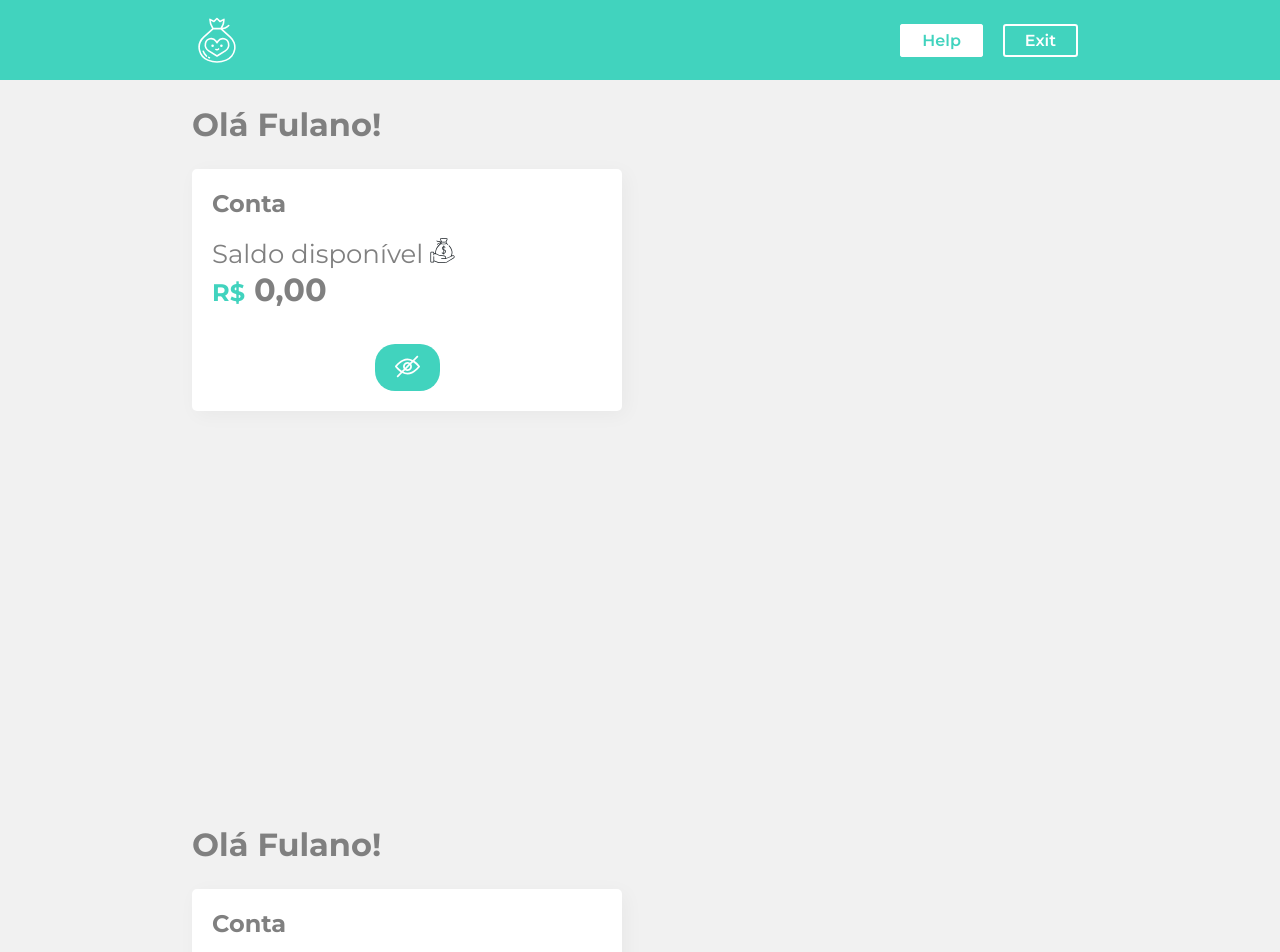
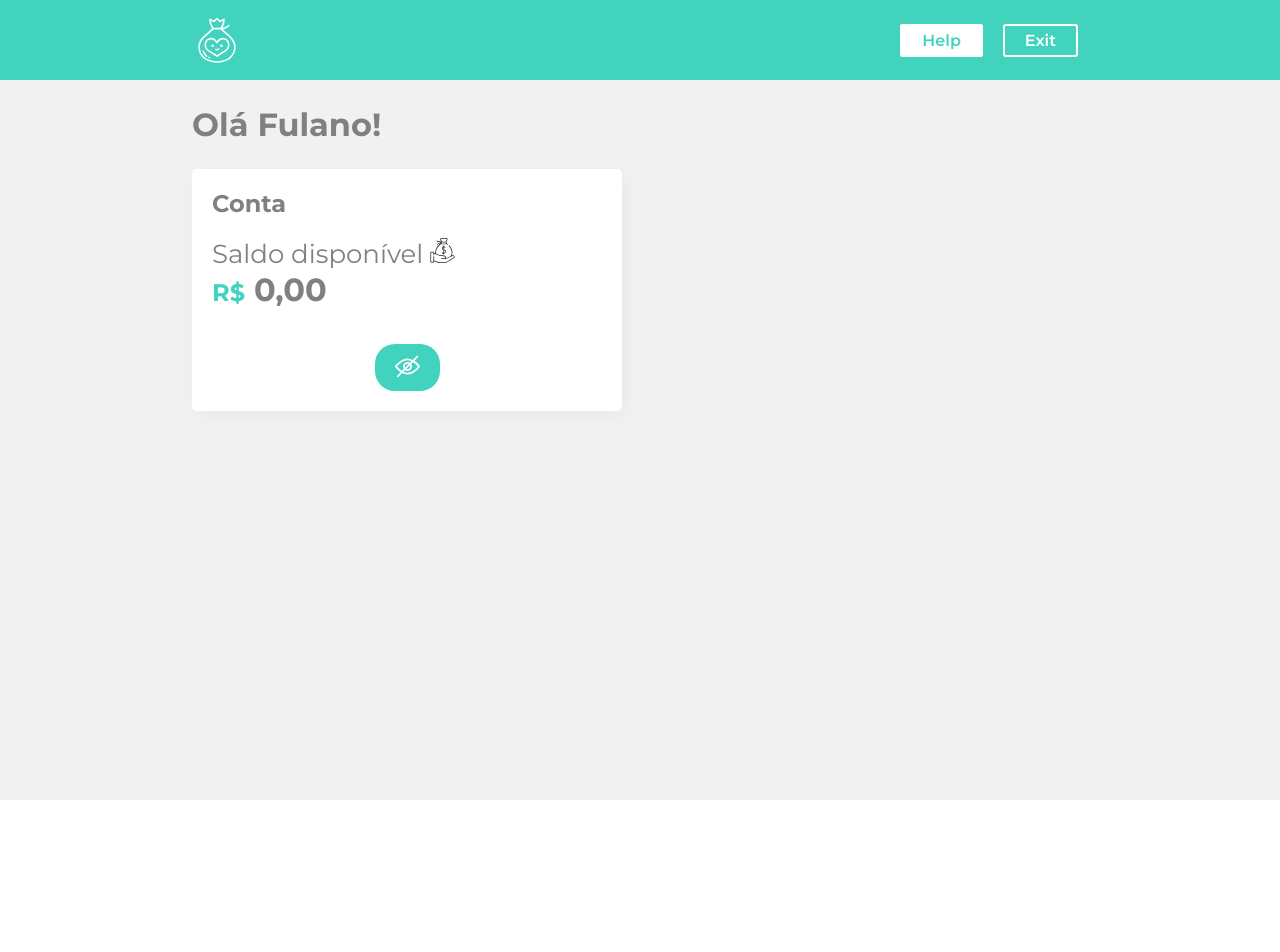
Before and after one commit to devcarolinealmeida/react-styled-components, a React (Create React App) app: page / in a window 1280 px wide. Shown: the top 952 px of the page. After the commit the page ends 800 px from the top, so only its background shows below. Built offline with nearby package versions, Linux system fonts and the light colour scheme.

Commit message:
fix: container doble

```diff
--- a/src/App.js
+++ b/src/App.js
@@ -10,7 +10,6 @@ function App() {
       <GlobalStyle />
       <Cabecalho />
       <Container />
-      <Container />
     </>
   );
 }
```
